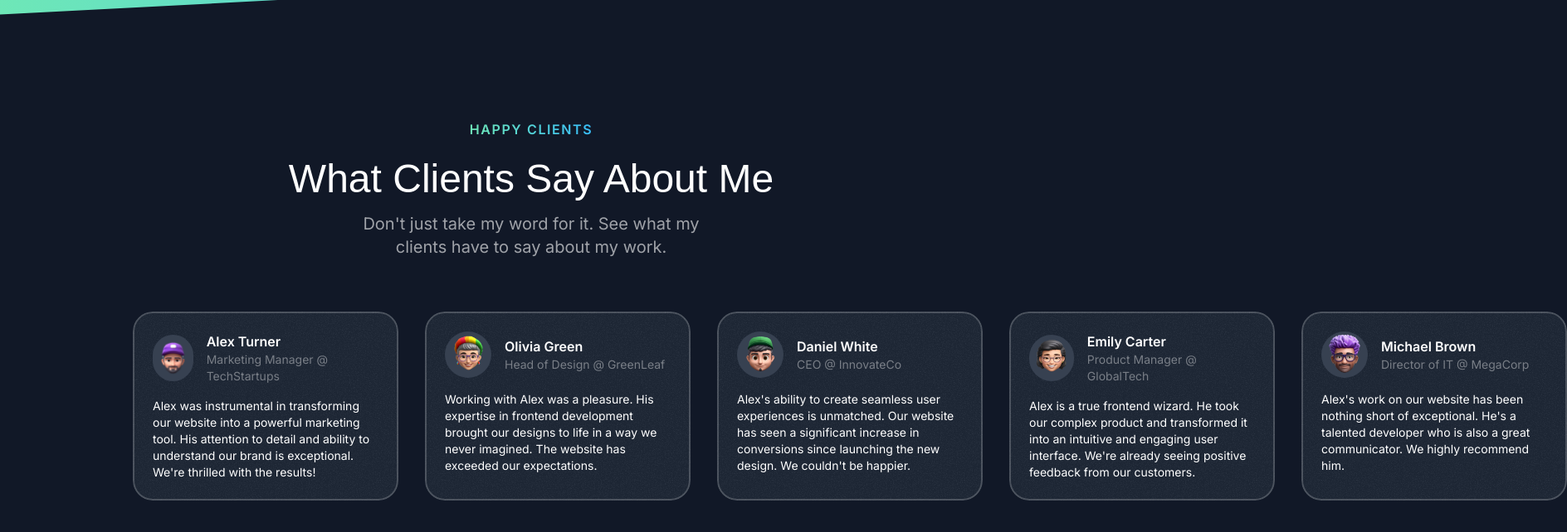
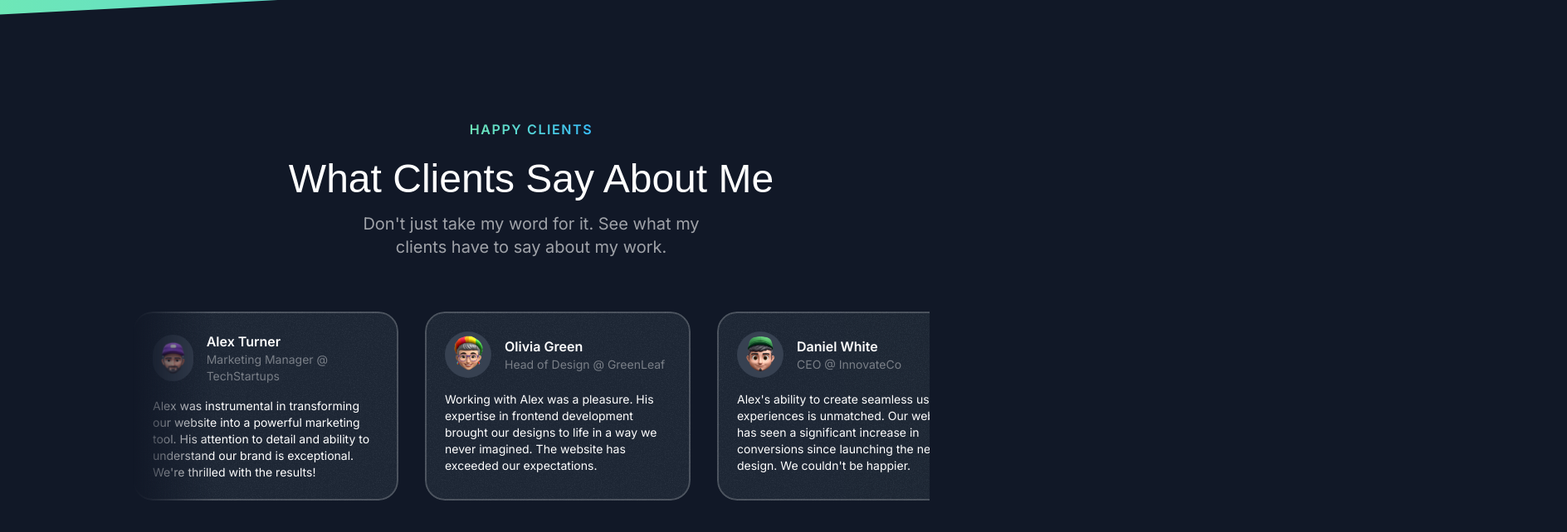
Before and after one commit to MorhafGhziel/frontend-tribe-portofolio, a Next.js app: page / in a window 1280 px wide. Shown: the part 3116-3758 px from the top of the page at 83% size, 1888 px wide, since content can reach past the window. Built offline with nearby package versions, Linux system fonts and the light colour scheme; a web font is replaced by a local one.

Commit message:
added mask image to make the card fade

```diff
--- a/src/sections/Testimonials.tsx
+++ b/src/sections/Testimonials.tsx
@@ -51,7 +51,7 @@ export const TestimonialsSection = () => {
           description="Don't just take my word for it. See what my clients have to say
         about my work."
         />
-        <div className="mt-16 flex">
+        <div className="mt-16 flex overflow-x-clip [mask-image:linear-gradient(to_right,transparent,black_10%,black_90%)]">
           <div className="flex gap-8 flex-none">
             {testimonials.map((testimonial) => (
               <Card key={testimonial.name} className="max-w-xs">
```
